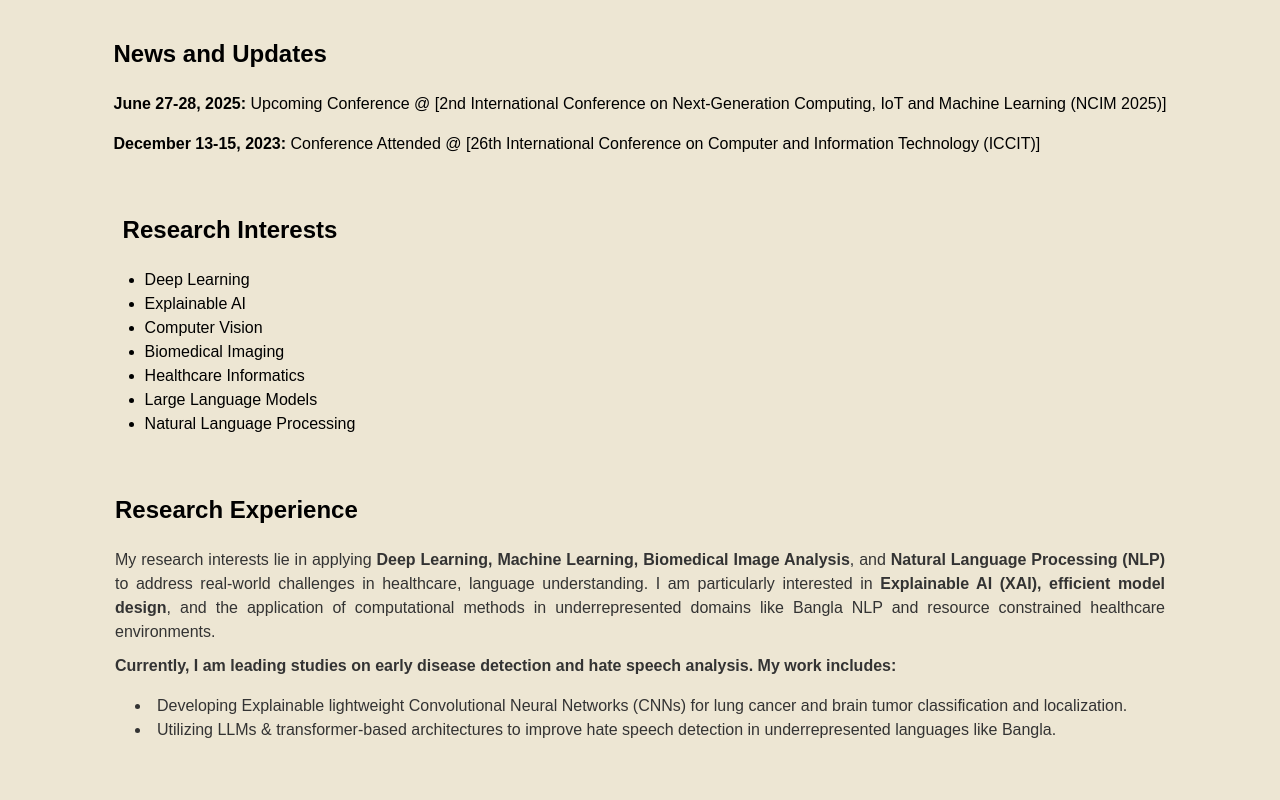
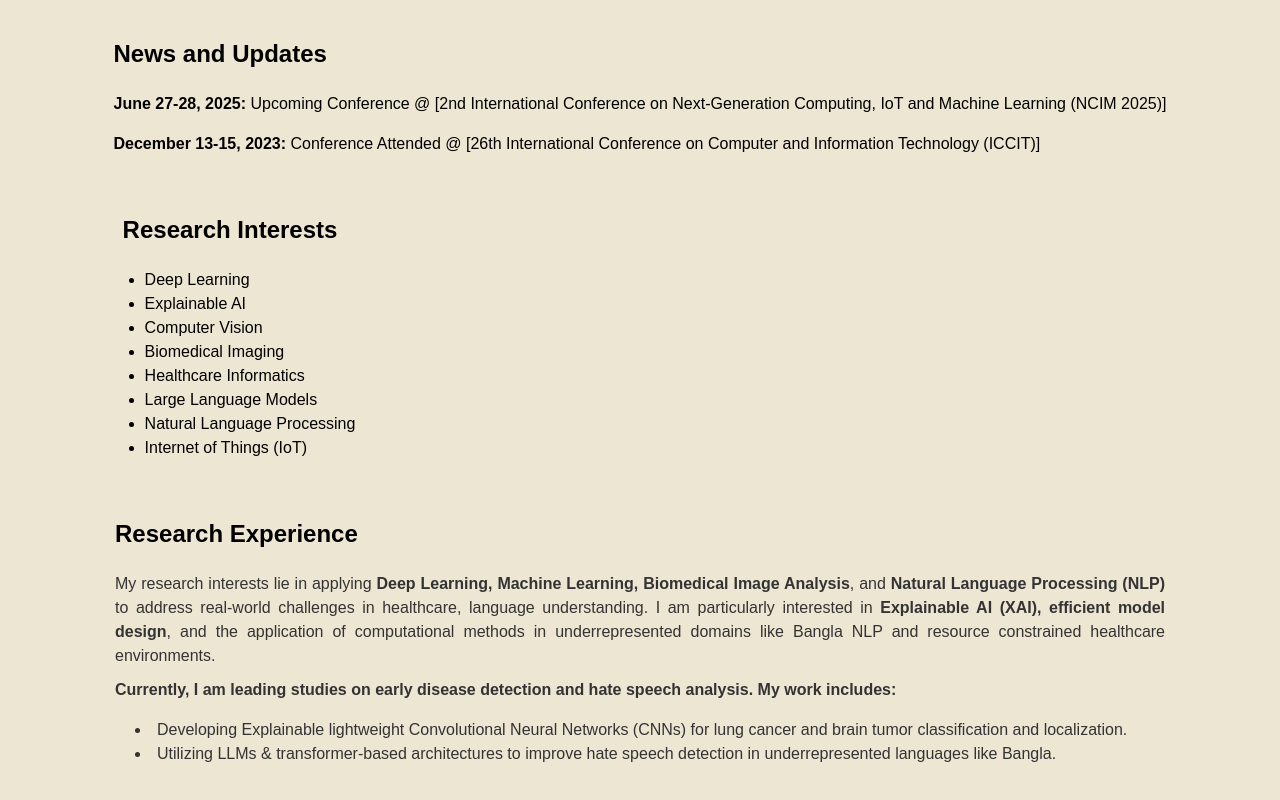
Before and after one commit to MehrazHosen/mehrazhosen.github.io, a plain HTML site: page index.html in a window 1280 px wide. Shown: the part 938-1738 px from the top of the page. Drawn offline with Linux system fonts and the light colour scheme.

Commit message:
Update index.html

```diff
--- a/index.html
+++ b/index.html
@@ -197,6 +197,7 @@ body {
                     <li>Healthcare Informatics</li>
                     <li>Large Language Models</li>
                     <li>Natural Language Processing</li>
+                    <li>Internet of Things (IoT)</li>
                 </ul>
             </div>
         </div>
```
